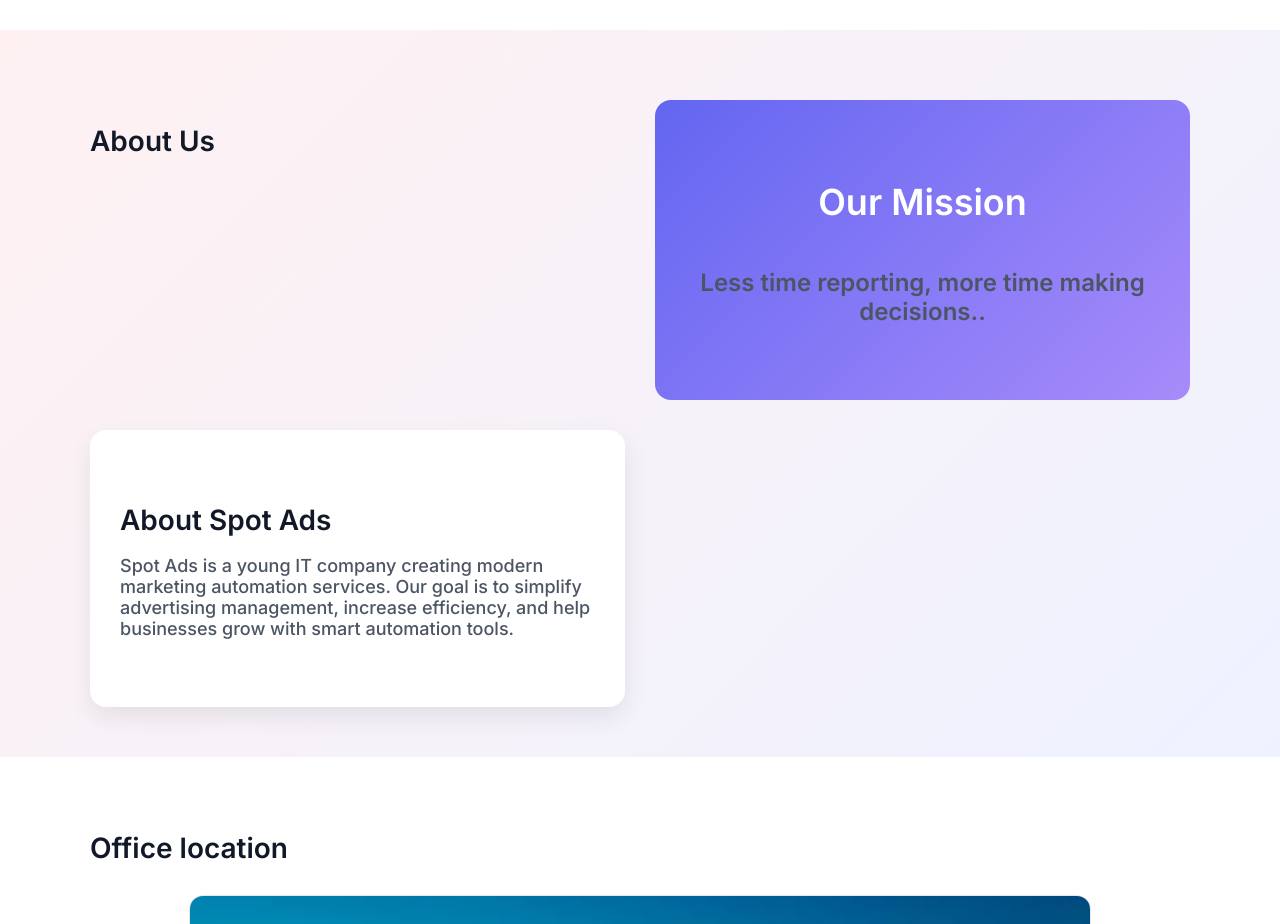
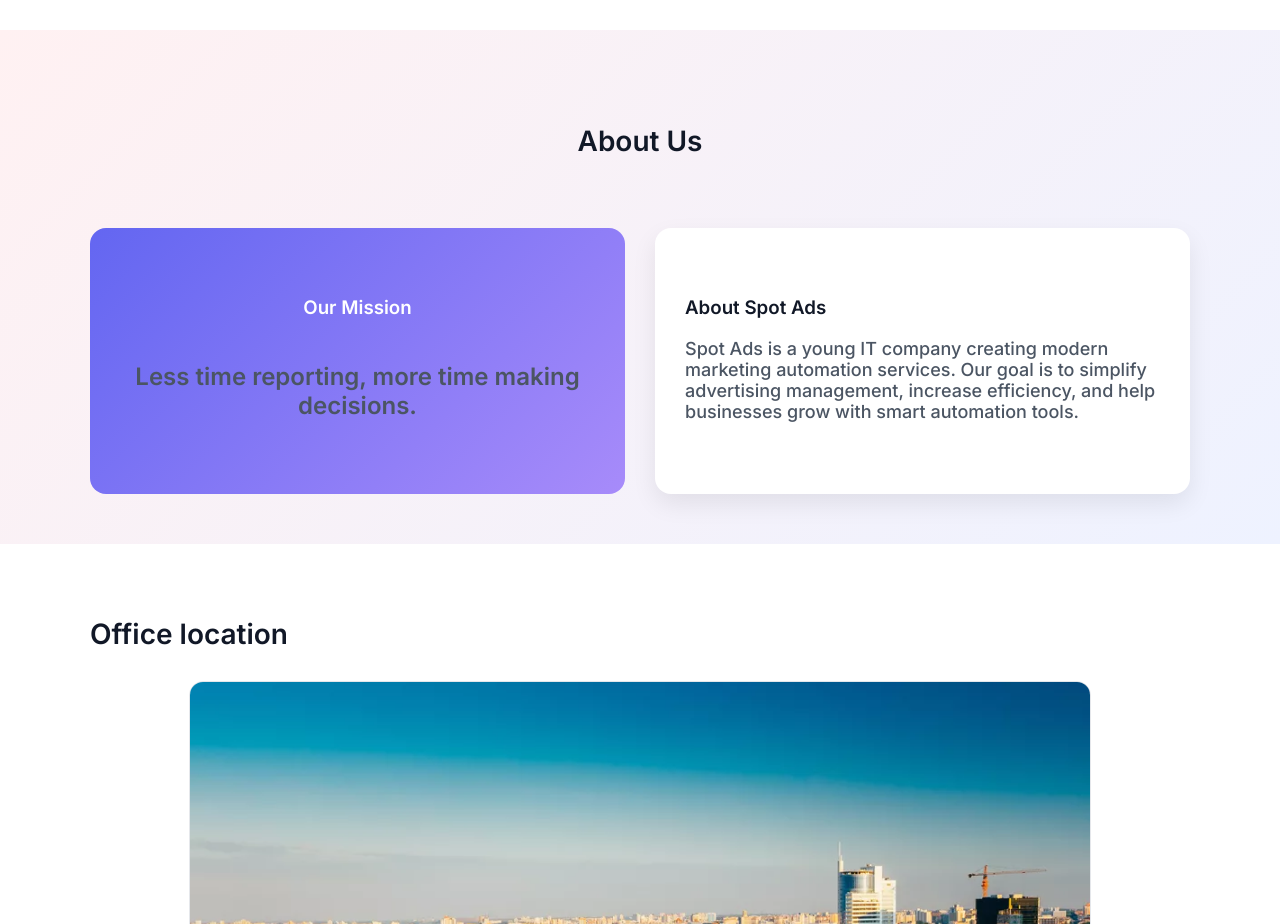
Before and after one commit to moyseenkoKS/Spotlight-ads-project, a plain HTML site: page index.html in a window 1280 px wide. Shown: the part 2020-2944 px from the top of the page. Drawn offline with Linux system fonts and the light colour scheme.

Commit message:
Update index.html

```diff
--- a/index.html
+++ b/index.html
@@ -487,18 +487,21 @@
 </section>
 
 <!-- ABOUT US -->
+<!-- ABOUT US -->
 <section class="section gradient" id="about">
   <div class="container about-grid">
-    <h2>About Us</h2>
+    <!-- Заголовок блока -->
+    <h2 style="grid-column: 1 / -1; text-align:center; margin-bottom: 40px;">About Us</h2>
+
     <!-- Левый блок с миссией -->
     <div class="about-mission">
-      <h2>Our Mission</h2>
-      <p>Less time reporting, more time making decisions..</p>
+      <h3>Our Mission</h3>
+      <p>Less time reporting, more time making decisions.</p>
     </div>
 
     <!-- Правый белый блок с информацией о SpotAds -->
     <div class="about-info">
-      <h2>About Spot Ads</h2>
+      <h3>About Spot Ads</h3>
       <p>
         Spot Ads is a young IT company creating modern marketing automation services.
         Our goal is to simplify advertising management, increase efficiency, and help businesses grow with smart automation tools.
```
